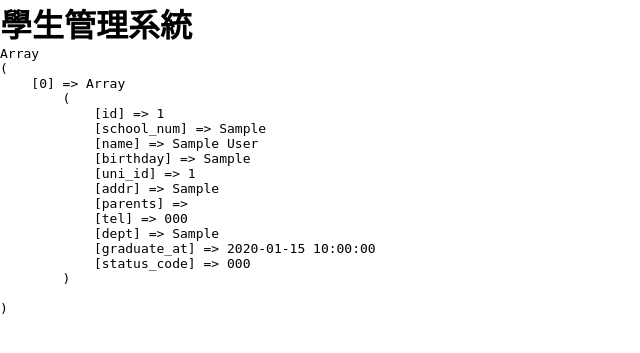
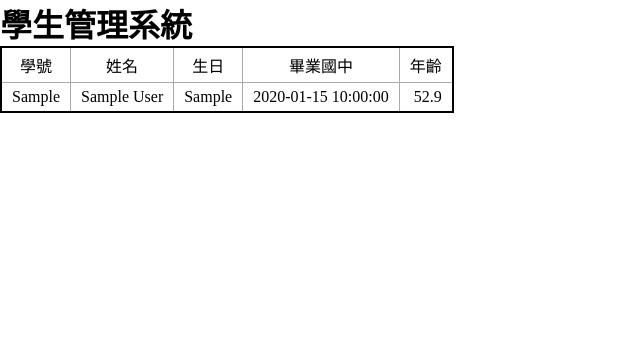
Before and after one commit to hansheng1224/school, a PHP site: page / in a window 1280 px wide. Shown: the top 353 px of the page, without its empty margins (0-640 px from the left). Run offline with PHP 8.4, Linux system fonts and the light colour scheme; tables that the repository leaves empty or names only in its code hold one stand-in row (values such as "Sample post").

Commit message:
新增刪除資料

```diff
--- a/index.php
+++ b/index.php
@@ -12,22 +12,43 @@
 <body>
     <h1>學生管理系統</h1>
     <?php
+    $dsn = "mysql:host=localhost;charset=utf8;dbname=school";
+    $pdo = new PDO($dsn, 'root', '');
+
+    $sql = "SELECT * FROM `students` LIMIT 20";
+
+    $rows = $pdo->query($sql)->fetchAll(PDO::FETCH_ASSOC);
 
 
-    $dsn="mysql:host=localhost;charset=utf8;dbname=school";
-    $pdo=new PDO($dsn,'root','');
-
-    $sql="SELECT * FROM `students` LIMIT 5";
+    // echo "<pre>";
+    // print_r($rows);
+    // echo "</pre>"
+    ?>
 
 
-    $rows=$pdo->query($sql)->fetchAll(PDO::FETCH_ASSOC);
+    <table class='list-students'>
+    <tr>
+        <td>學號</td>
+        <td>姓名</td>
+        <td>生日</td>
+        <td>畢業國中</td>
+        <td>年齡</td>
+    </tr>
+       <?php
+        foreach ($rows as $row) {
+$age=round((strtotime('now')-strtotime($row['birthday']))/(60*60*24*365),1);
 
+            echo "<tr>";
+            echo "<td>{$row['school_num']}</td>";
+            echo "<td>{$row['name']}</td>";
+            echo "<td>{$row['birthday']}</td>";
+            echo "<td>{$row['graduate_at']}</td>";
+            echo "<td>$age</td>";
+            echo "</tr>";
+        }
 
-    echo "<pre>";
-    print_r($rows);
-    echo "</pre>"
-
-    ?>
+        ?>
+    </table>
 </body>
 
 </html>
--- a/style.css
+++ b/style.css
@@ -3,3 +3,19 @@
     padding: 0;
     box-sizing: border-box;
 }
+
+.list-students{
+    border-collapse: collapse;
+    border: 2px solid black;
+    padding: 20px;
+}
+
+.list-students td{
+    border: 1px solid #aaa;
+    padding: 5px 10px;
+    text-align: center;
+}
+
+.list-students td:nth-last-child(1){
+    text-align: right;
+}
```
Also changed, not shown: add_student.php (added, +9 -0 lines), del_student.php (added, +8 -0 lines).
